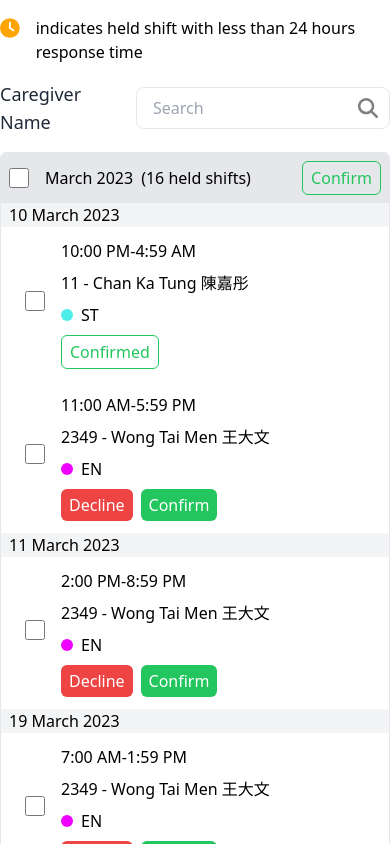
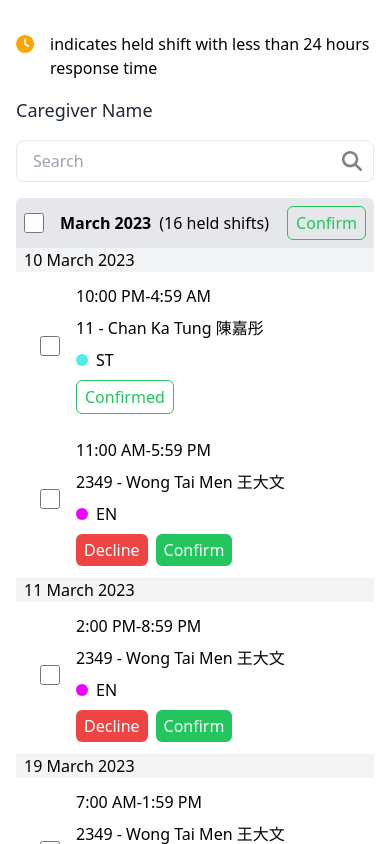
Before and after one commit to yilverdeja/caregiver-admin-dashboard, a React (Vite) app in the folder frontend/: page / in a window 390 px wide. Shown: the top 844 px of the page. Built offline with nearby package versions, Linux system fonts and the light colour scheme.

Commit message:
feat: add responsive view

```diff
--- a/frontend/src/App.tsx
+++ b/frontend/src/App.tsx
@@ -6,11 +6,15 @@ import { useShiftStore } from './store';
 function App() {
 	const { setSearchTerm } = useShiftStore();
 	return (
-		<>
-			<LegendIndicator />
-			<SearchCaregiver onSearch={(text) => setSearchTerm(text)} />
-			<ShiftsView />
-		</>
+		<div className="flex flex-col sm:h-screen p-4 sm:p-8 gap-4">
+			<div className="flex-none">
+				<LegendIndicator />
+				<SearchCaregiver onSearch={(text) => setSearchTerm(text)} />
+			</div>
+			<div className="flex-grow overflow-hidden">
+				<ShiftsView />
+			</div>
+		</div>
 	);
 }
 
--- a/frontend/src/components/SearchCaregiver.tsx
+++ b/frontend/src/components/SearchCaregiver.tsx
@@ -6,7 +6,7 @@ interface Props {
 
 const SearchCaregiver = ({ onSearch }: Props) => {
 	return (
-		<div className="flex flex-row gap-4 justify-start items-center">
+		<div className="flex flex-col sm:flex-row whitespace-nowrap gap-4 justify-start sm:items-center">
 			<label
 				htmlFor="search"
 				className="block text-lg font-medium text-gray-800"
--- a/frontend/src/components/ShiftsMonthView.tsx
+++ b/frontend/src/components/ShiftsMonthView.tsx
@@ -70,16 +70,16 @@ const ShiftsMonthView = ({ monthKey }: Props) => {
 
 	return (
 		<ShiftSelectionContext.Provider value={contextValue}>
-			<div className="w-full rounded-md overflow-hidden flex-none sm:w-2/3 md:w-1/3 mr-8 md:pb-4 border">
-				<header className="flex flex-row items-center gap-4 bg-gray-200 px-2 py-2">
+			<div className="flex flex-col w-full h-full rounded-md overflow-hidden flex-none sm:w-2/3 md:w-1/3">
+				<header className="flex flex-row items-center gap-4 bg-gray-200 p-2">
 					<div className="flex flex-column items-center">
 						<Checkbox
 							checked={isAllChecked}
 							onToggle={() => setAllChecked(!isAllChecked)}
 						/>
 					</div>
-					<div className="flex flex-row flex-wrap flex-grow gap-y-1 gap-x-2 items-center">
-						<h2>{monthKey}</h2>
+					<div className="flex flex-row flex-wrap flex-grow gap-y-1 gap-x-2 overflow-y-auto">
+						<h2 className="font-bold">{monthKey}</h2>
 						<p>
 							({shiftsInMonth.length} held shift
 							{shiftsInMonth.length === 1 ? '' : 's'})
@@ -94,7 +94,7 @@ const ShiftsMonthView = ({ monthKey }: Props) => {
 					</StatusButton>
 				</header>
 
-				<div>
+				<div className="overflow-auto sm:overflow-y-auto sm:h-full sm:flex-grow">
 					{sortedDays.map((dayKey) => (
 						<ShiftsDayView
 							key={dayKey}
--- a/frontend/src/components/ShiftsView.tsx
+++ b/frontend/src/components/ShiftsView.tsx
@@ -3,7 +3,6 @@ import { useShiftStore } from '../store';
 import { useEffect } from 'react';
 
 const ShiftsView = () => {
-	// const { data, isLoading, error } = useShifts();
 	const { shiftsByMonthAndDay, setShifts } = useShiftStore();
 	useEffect(() => {
 		setShifts();
@@ -12,9 +11,8 @@ const ShiftsView = () => {
 	const sortedMonths = Object.keys(shiftsByMonthAndDay).sort(
 		(a, b) => new Date(a).getTime() - new Date(b).getTime()
 	);
-
 	return (
-		<div className="flex flex-col sm:flex-row gap-4 flex-no-wrap overflow-y-scroll overflow-x-clip sm:overflow-y-clip sm:overflow-x-scroll items-start h-full my-4">
+		<div className="flex flex-col sm:flex-row gap-4 overflow-y-auto h-full">
 			{sortedMonths.map((monthKey) => (
 				<ShiftsMonthView key={monthKey} monthKey={monthKey} />
 			))}
```
